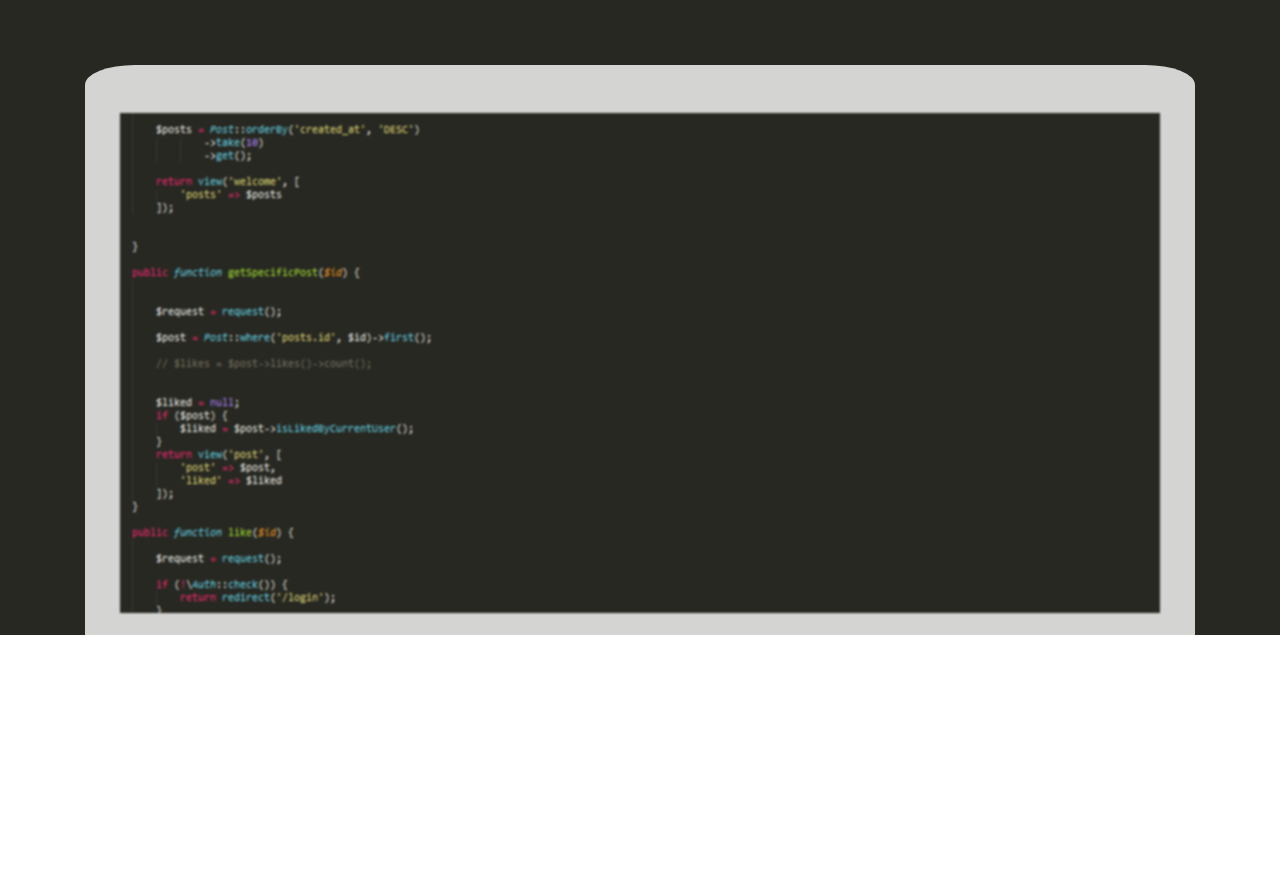
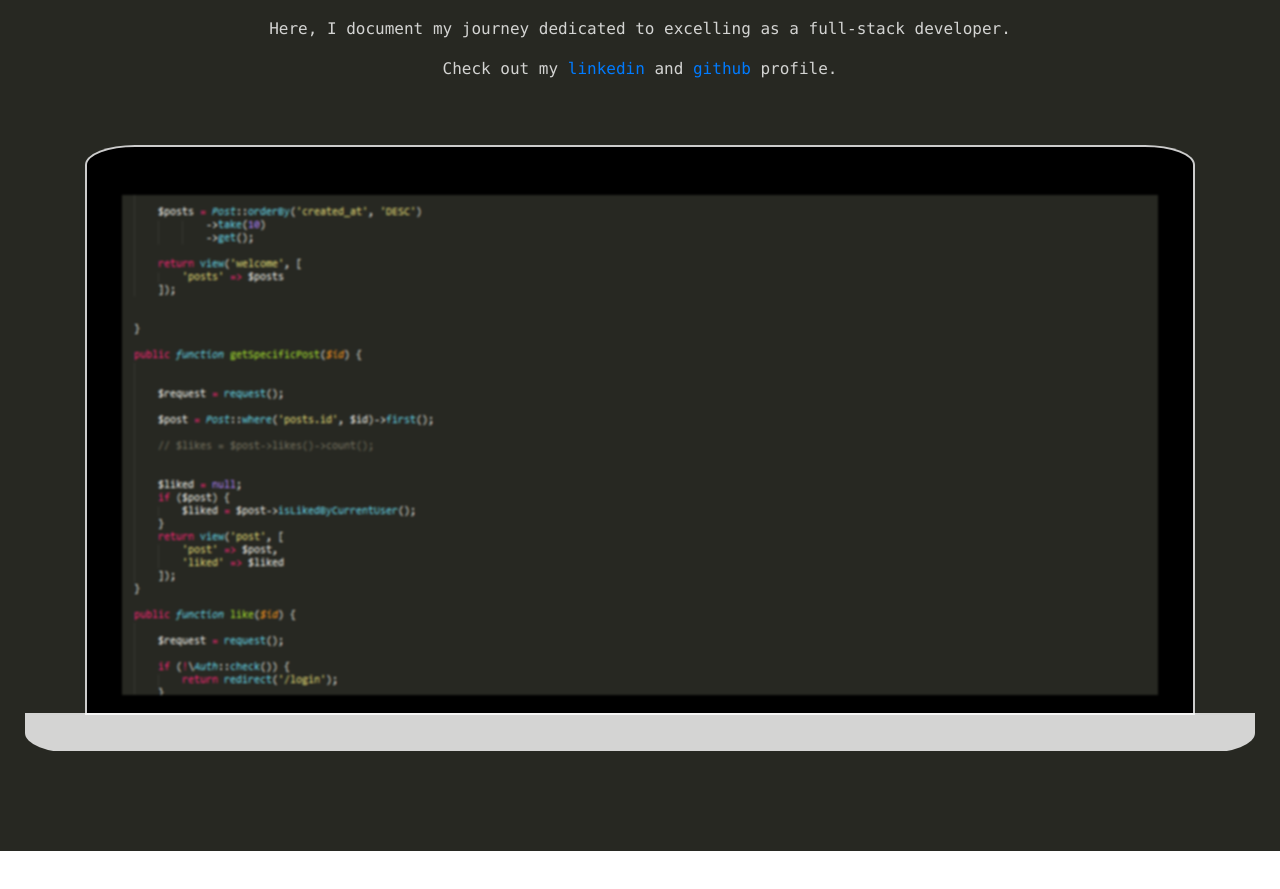
Before and after one commit to karshh/portfolio-angular, an Angular app: page / in a window 1280 px wide. Shown: the part 327-1216 px from the top of the page. After the commit the page ends 1178 px from the top, so only its background shows below. Built offline with nearby package versions, Linux system fonts and the light colour scheme.

Commit message:
Fixed laptop design in css.

```diff
--- a/src/app/home-jumbo/home-jumbo.component.css
+++ b/src/app/home-jumbo/home-jumbo.component.css
@@ -3,15 +3,21 @@
 	background-color: #272822;
 	color: rgba(255, 255, 255, 0.8);
 	padding-top: 100px;
-	min-height: 600px;
 	font-family: 'Lucida Console';
+	height: 100%;
+}
+
+.jumbotron-extra a {
+	text-decoration: none;
 }
 
 .laptop-screen {
 	min-height: 570px;
     border-top-left-radius: 50px 20px;
     border-top-right-radius: 50px 20px;
-	background-color: rgba(255, 255, 255, 0.8);
+	background-color: black;
+	border: 2px solid rgba(255, 255, 255, 0.8);
+
 }
 
 .laptop-screen-img {
@@ -21,14 +27,27 @@
 	filter: blur(1px);
 	background-color: #272822;
 	min-height: 500px;
-	border-color: #272822;
-	border-width: 2px;
 
+}
+
+.laptop-bottom {
+
+	min-height: 40px;
+	background-color: rgba(255, 255, 255, 0.8);
+    border-bottom-right-radius: 50px 20px;
+    border-bottom-left-radius: 50px 20px;
+	margin: -2px -60px;
 }
 
 .middleContent {
 
 	width: 100%;
 	min-height: 800px;
-	background-color: rgba(255, 255, 255, 0.8);
+	background-color: black;
+
 }
+
+.footer {
+	min-height: 100px;
+	background-color: #272822;
+}
--- a/src/app/home-jumbo/home-jumbo.component.html
+++ b/src/app/home-jumbo/home-jumbo.component.html
@@ -4,21 +4,22 @@
 		<div class="text-center">
 		<h1> Hi, my name is Karsh. </h1>
 		<br><br>
-      	<p> Welcome to my web application. </p>
-
+      	<p> Welcome to my corner. </p>
+      	<p> Here, I document my journey dedicated to excelling as a full-stack developer.</p>
+		<p> Check out my
+			<a href="https://www.linkedin.com/in/karshsharma">linkedin</a> and
+			<a href="https://github.com/karshh">github</a> profile. </p>
 		</div>
 
 		<br><br>
 		<div class="laptop-screen container">
 			<br><br>
 			<div class="laptop-screen-img"></div>
-
 		</div>
+		<div class="laptop-bottom"></div>
 
 	</div>
 
 </div>
 
-<div class="middleContent">
-
-</div>
+<div class="footer"></div>
```
